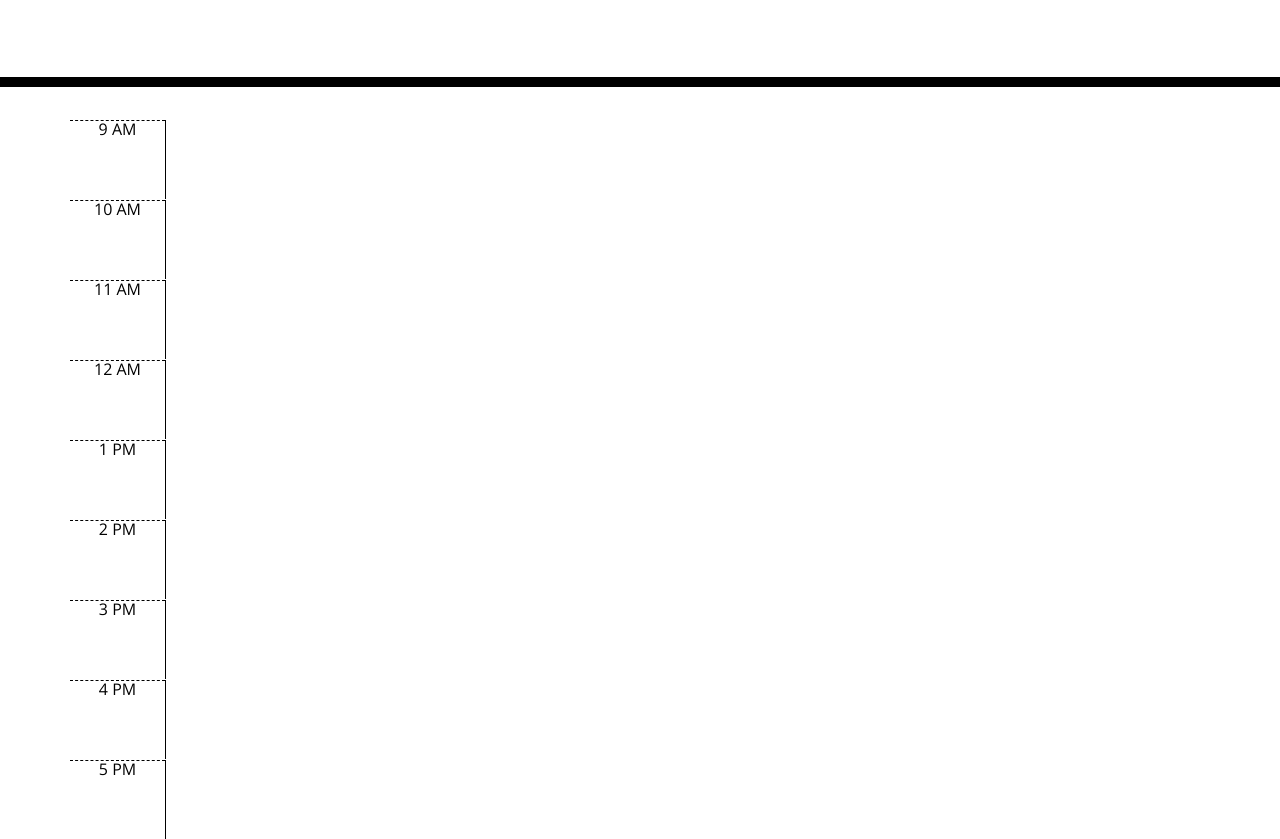
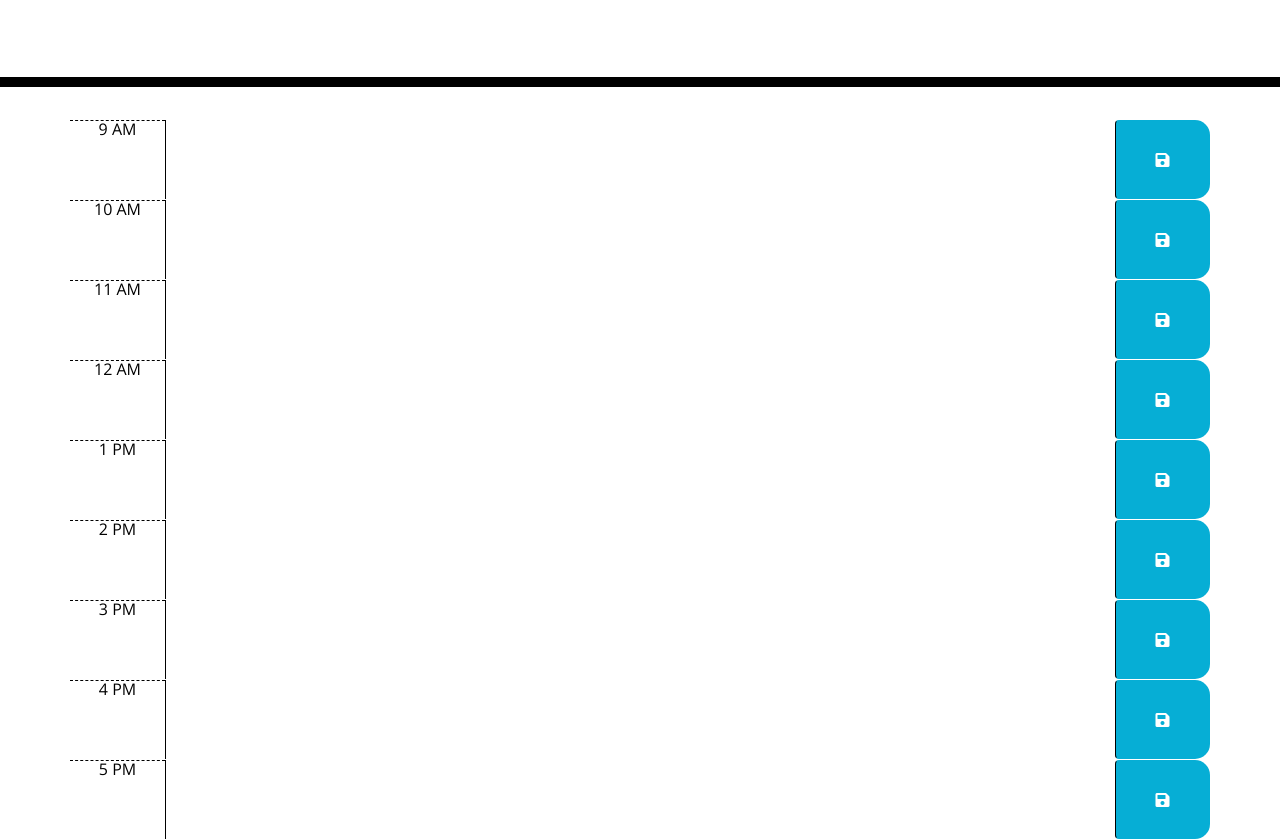
Before and after one commit to GonzalezL13/work-day-schedule, a plain HTML site: page index.html in a window 1280 px wide. Shown: the part 181-1020 px from the top of the page. Drawn offline with nearby package versions, Linux system fonts and the light colour scheme.

Commit message:
save button added

```diff
--- a/index.html
+++ b/index.html
@@ -24,38 +24,47 @@
     <div class="row time-block">
       <div class="col-md-1 hour">9 AM</div>
       <textarea class="col-md-10 description"></textarea>
+      <button class="col-md-1 saveBtn btn"><i class="fas fa-save"></i></button>
     </div>
     <div class="row time-block">
       <div class="col-md-1 hour">10 AM</div>
       <textarea class="col-md-10 description"></textarea>
+      <button class="col-md-1 saveBtn btn"><i class="fas fa-save"></i></button>
     </div>
     <div class="row time-block">
       <div class="col-md-1 hour">11 AM</div>
       <textarea class="col-md-10 description"></textarea>
+      <button class="col-md-1 saveBtn btn"><i class="fas fa-save"></i></button>
     </div>
     <div class="row time-block">
       <div class="col-md-1 hour">12 AM</div>
       <textarea class="col-md-10 description"></textarea>
+      <button class="col-md-1 saveBtn btn"><i class="fas fa-save"></i></button>
     </div>
     <div class="row time-block">
       <div class="col-md-1 hour">1 PM</div>
       <textarea class="col-md-10 description"></textarea>
+      <button class="col-md-1 saveBtn btn"><i class="fas fa-save"></i></button>
     </div>
     <div class="row time-block">
       <div class="col-md-1 hour">2 PM</div>
       <textarea class="col-md-10 description"></textarea>
+      <button class="col-md-1 saveBtn btn"><i class="fas fa-save"></i></button>
     </div>
     <div class="row time-block">
       <div class="col-md-1 hour">3 PM</div>
       <textarea class="col-md-10 description"></textarea>
+      <button class="col-md-1 saveBtn btn"><i class="fas fa-save"></i></button>
     </div>
     <div class="row time-block">
       <div class="col-md-1 hour">4 PM</div>
       <textarea class="col-md-10 description"></textarea>
+      <button class="col-md-1 saveBtn btn"><i class="fas fa-save"></i></button>
     </div>
     <div class="row time-block">
       <div class="col-md-1 hour">5 PM</div>
       <textarea class="col-md-10 description"></textarea>
+      <button class="col-md-1 saveBtn btn"><i class="fas fa-save"></i></button>
     </div>
   </div>
 
```
